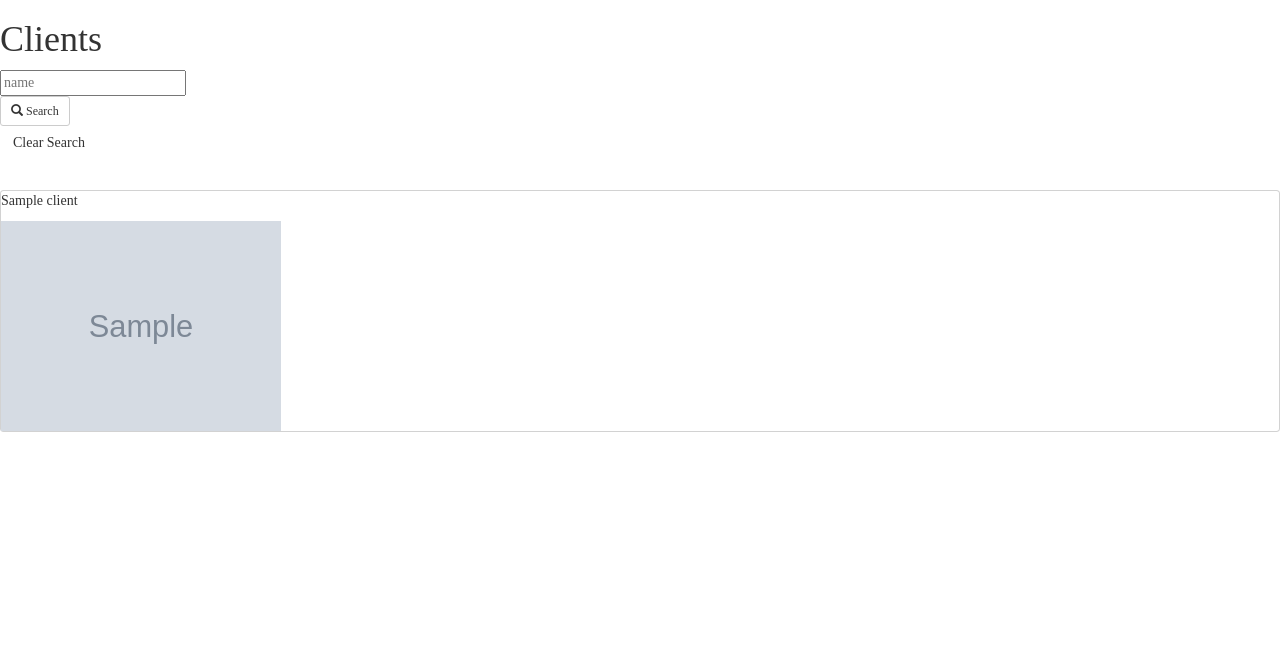
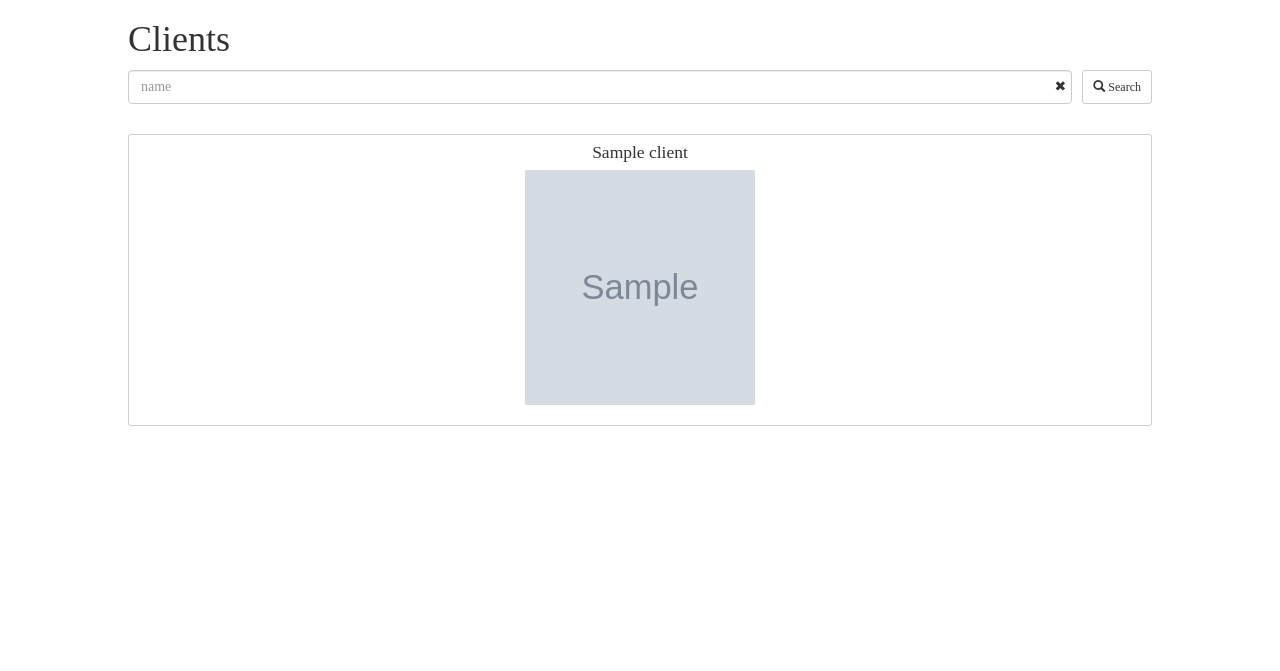
Before and after one commit to Oksanka25/EasyRecruitingCapstone, a Django app: page /clients/ in a window 1280 px wide. Shown: the part 62-733 px from the top of the page. Run offline with Django 4.2, Linux system fonts and the light colour scheme; a user stored in the database is signed in; tables that the repository leaves empty hold one stand-in row (values such as "Sample post"); grey boxes marked "Sample" are stand-in pictures; some libraries are stand-ins or nearby versions; some web fonts are replaced.

Commit message:
Deleted bootstrap forms, added Django forms

```diff
--- a/easy_recruiting/settings.py
+++ b/easy_recruiting/settings.py
@@ -39,7 +39,6 @@ INSTALLED_APPS = [
     'django.contrib.messages',
     'django.contrib.staticfiles',
     'main_app',
-    'bootstrap5form'
 ]
 
 MIDDLEWARE = [
--- a/main_app/static/styles/main.css
+++ b/main_app/static/styles/main.css
@@ -143,3 +143,38 @@ a:active {
 .interview-inputs-second input {
     min-width: 49%;
 }
+
+/* clients_list */
+
+.clients-page-container,
+.client-detail-container {
+    max-width: 1024px;
+    margin: 0 auto;
+}
+
+.clear-search {
+    position: absolute;
+    right: 6px;
+}
+
+.search-input {
+    width: 100%;
+    align-items: center;
+}
+
+.card-title {
+    text-align: center;
+}
+
+.card-image {
+    height: 250px;
+    width: 230px;
+    margin-right: 0;
+    padding-right: 0;
+}
+
+.card-image>img {
+    width: 100%;
+    height: 100%;
+    object-fit: cover;
+}
--- a/main_app/templates/client_detail.html
+++ b/main_app/templates/client_detail.html
@@ -2,10 +2,10 @@
 {% block content %}
 <div class="client-detail-container mb-4">
     <div class="client-detail d-flex gap-5">
-        <div class="detail-img-container">
+        <div class="detail-img-container mb-5">
             <img class="detail__img mb-4" src="{{client.image}}" alt="{{client.name}}" />
+            <p class="detail__p d-flex justify-content-center"> <strong>Status: </strong>  {{client.status}}</p>
         </div>
-        <!-- <p class="detail__p"> <strong>Status:</strong> {{client.status}}</p> -->
         <div class="detail-info">
             <div class="detail__about">
                 <h1 class="">{{client.name}}</h1>
--- a/main_app/templates/client_list.html
+++ b/main_app/templates/client_list.html
@@ -1,36 +1,35 @@
 {% extends 'base.html' %}
 {% block title %} Clients {% endblock %}
 {% block content %}
+<div class="clients-page-container mb-5">
+
   <h1 class="">{{header}}</h1>
   <form class="mb-5" method="get">
-        <div class="">
-          <div class="">
-            <input class="input" type="text" name="name" placeholder="name" />
+    <div class="search-client d-flex gap-3">
+      <div class="search-input d-flex position-relative">
+        <input class="form-control" type="text" name="name" placeholder="name" />
+        <a class="clear-search" type="button" href="{% url 'client_list' %}">&#10006;</a>
       </div>
-          <div class="">
-            {% comment %} <input class="btn btn-outline-primary ml-1" type="submit" value="Search" /> {% endcomment %}
+      <div class="d-flex gap-3">
           <button type="submit" class="btn btn-default btn-sm">
             <span class="glyphicon glyphicon-search"></span> Search
           </button>
+            {% comment %} <a class="btn btn-outline" type="button" href="{% url 'client_list' %}">Clear Search</a> {% endcomment %}
         </div>
       </div>
-        <a class="btn btn-outline-secondary" type="button" href="{% url 'client_list' %}">Clear Search</a>
   </form>
 
       <div class="gallery">
         {% for client in clients %}
         <a href="{% url 'client_detail' client.pk %}" >
-    <div class="card">
-      <div class="">
-        <p class="">{{client.name}}</p>
-      </div>
-      <div class="card-image">
-          <figure class="">
+          <div class="gallery-card card align-items-center p-2">
+            <p class="card-title fs-3">{{client.name}}</p>
+            <div class="card-image pb-4">
                 <img src="{{client.image}}" alt="{{client.name}}" />
-        </figure>
             </div>
           </div>
         </a>
         {% endfor %}
       </div>
+    </div>
 {% endblock %}
--- a/main_app/views.py
+++ b/main_app/views.py
@@ -12,6 +12,8 @@ from django.contrib.auth import login
 from django.contrib.auth.forms import UserCreationForm
 from django.contrib.auth.decorators import login_required
 from django.utils.decorators import method_decorator
+
+from .forms import ClientForm
 
 
 class Home(TemplateView):
@@ -42,8 +44,9 @@ class ClientList(TemplateView):
 @method_decorator(login_required, name='dispatch')
 class ClientCreate(CreateView):
     model = Client
-    fields = ['status', 'name', 'position', 'image', 'email',
-              'phone', 'resume', 'linkedin', 'notes']
+    form_class = ClientForm
+    # fields = ['status', 'name', 'position', 'image', 'email',
+    #           'phone', 'resume', 'linkedin', 'notes']
     template_name = "client_create.html"
 
     def form_valid(self, form):
@@ -64,8 +67,9 @@ class ClientDetail(DetailView):
 @method_decorator(login_required, name='dispatch')
 class ClientUpdate(UpdateView):
     model = Client
-    fields = ['status', 'name', 'position', 'image', 'email',
-              'phone', 'resume', 'linkedin', 'notes']
+    form_class = ClientForm
+    # fields = ['status', 'name', 'position', 'image', 'email',
+    #           'phone', 'resume', 'linkedin', 'notes']
     template_name = "client_update.html"
 
     def get_success_url(self):
```
Also changed, not shown: main_app/forms.py (added, +36 -0 lines), main_app/templates/client_create.html (+22 -40 lines), main_app/templates/client_update.html (+2 -10 lines). Lines whose indentation alone changed are shown as unchanged.
